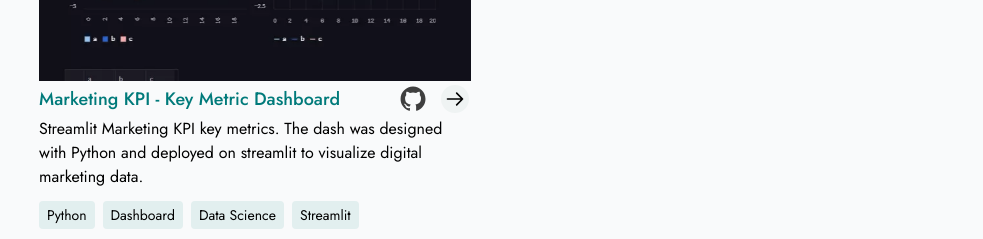
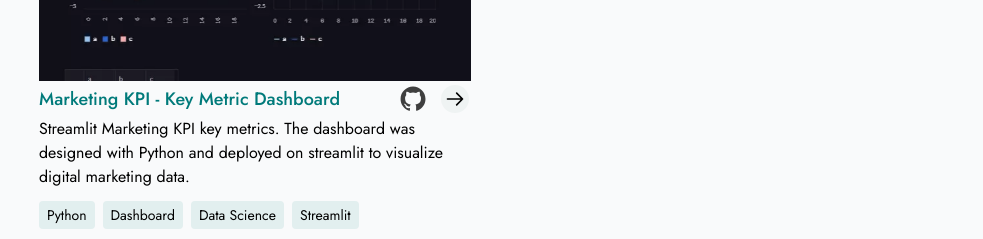
Before and after one commit to AyorindeTayo/web-and-blog-ay-main, a Next.js app: page / in a window 1280 px wide. Shown: the part 2758-2997 px from the top of the page, without its empty margins (137-1120 px from the left). Built offline with nearby package versions, Linux system fonts and the light colour scheme; no server answers.

Commit message:
first338

```diff
--- a/sections/ProjectSection.tsx
+++ b/sections/ProjectSection.tsx
@@ -112,7 +112,7 @@ const projects = [
         className="transition-transform duration-500 hover:scale-110 object-cover"
       />
     ),
-    desc: "Streamlit Marketing KPI key metrics. The dash was designed with Python and deployed on streamlit to visualize digital marketing data.",
+    desc: "Streamlit Marketing KPI key metrics. The dashboard was designed with Python and deployed on streamlit to visualize digital marketing data.",
     tags: [ "Python", "Dashboard", "Data Science", "Streamlit"],
     liveUrl: "https://ayorindetayo-streamlit-marketing-kpi-key-metrics-app-cdrzlg.streamlit.app/",
     codeUrl: "https://github.com/AyorindeTayo/Streamlit-Marketing-KPI-Key-metrics",
```
